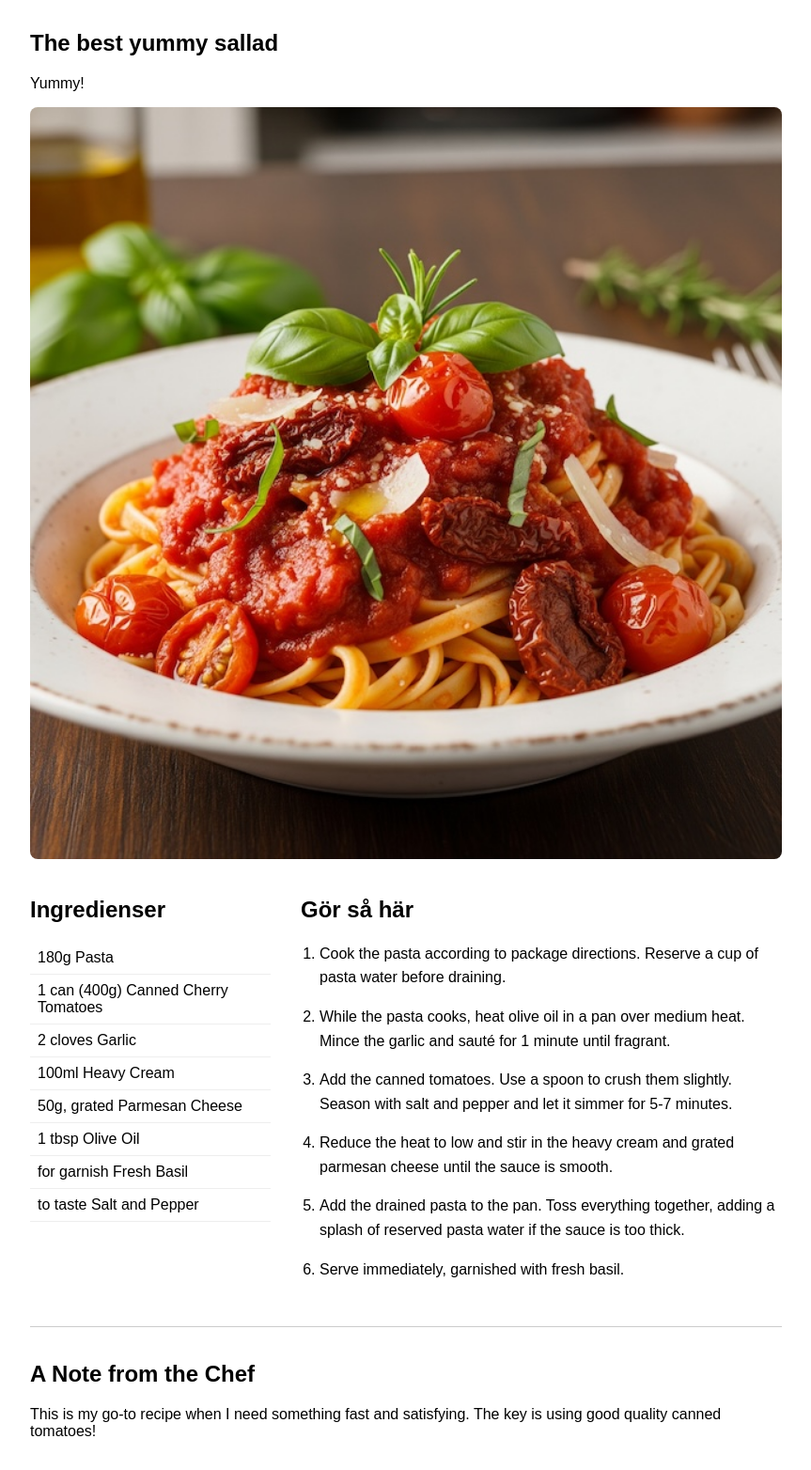
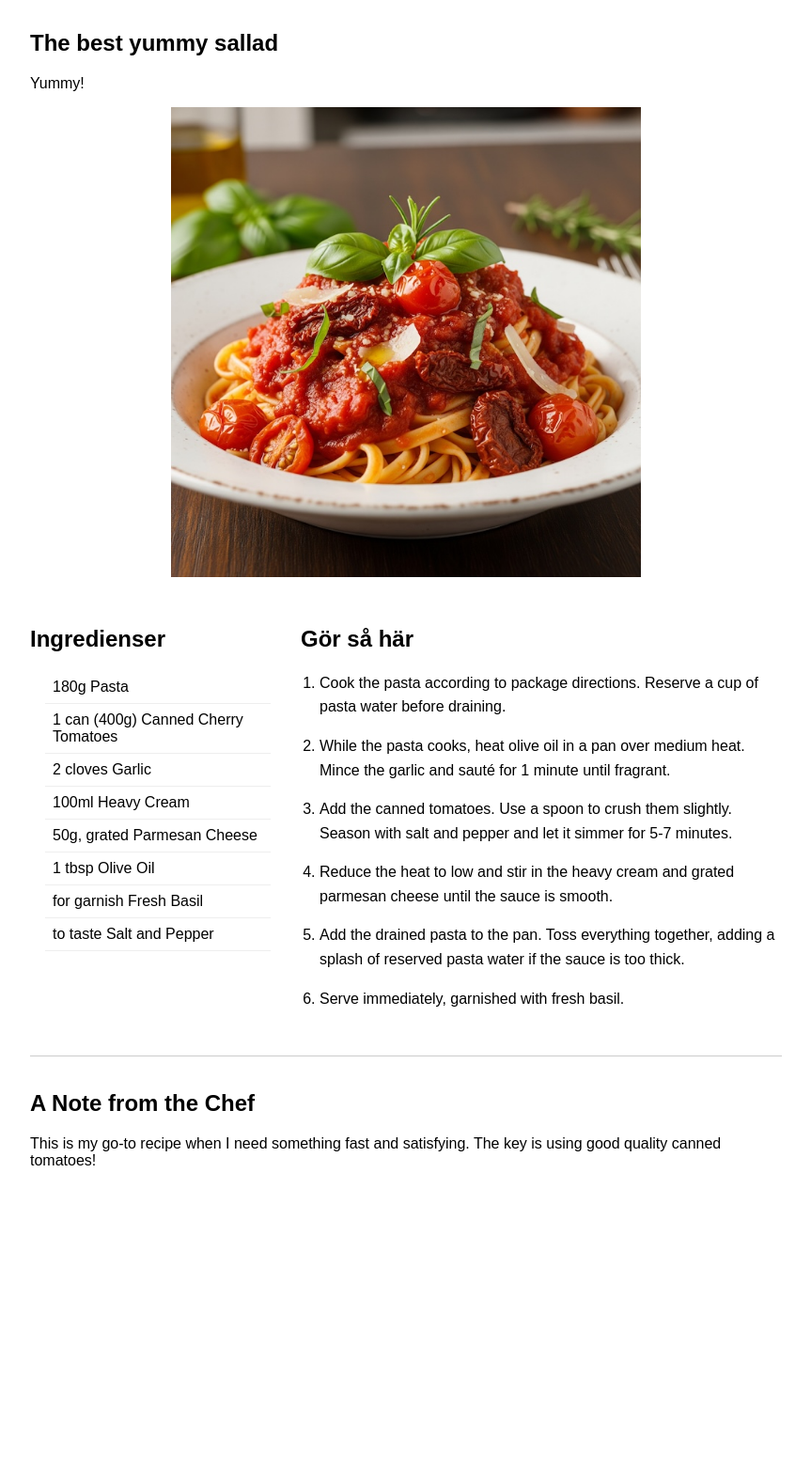
Before and after one commit to selessia/lunch-for-tva, a Jekyll site: the page built from _posts/2025-07-29-another-yummy-salad.md, in a window 1280 px wide. Shown: the whole page at 94% size, without its empty margins (208-1071 px from the left). Built offline with Jekyll 4.4.1, drawn with Linux system fonts in a browser that asks for light colours; after the commit the page ends 1276 px from its top, so only the background shows below that.

Commit message:
Sections

```diff
--- a/_layouts/recipe.html
+++ b/_layouts/recipe.html
@@ -11,13 +11,19 @@
     <div class="recipe-body">
         <div class="ingredients">
             <h2>Ingredienser</h2>
-            <ul>
-                {% for item in page.ingredients %}
-                <li>{{ item.quantity }} {{ item.name }}</li>
+            <ul class="ingredient-list">
+                {% for group in page.ingredients %}
+                {% if group.section %}
+                <li class="ingredient-subheader">{{ group.section }}</li>
+                {% for item in group.items %}
+                <li class="ingredient-item">{{ item.quantity }} {{ item.name }}</li>
+                {% endfor %}
+                {% else %}
+                <li class="ingredient-item">{{ group.quantity }} {{ group.name }}</li>
+                {% endif %}
                 {% endfor %}
             </ul>
         </div>
-
         <div class="instructions">
             <h2>Gör så här</h2>
             <ol>
--- a/assets/css/style.css
+++ b/assets/css/style.css
@@ -117,7 +117,12 @@
 
 /* Basic Recipe Styling */
 .recipe { max-width: 800px; margin: 2rem auto; font-family: sans-serif; }
-.recipe-image { width: 100%; height: auto; border-radius: 8px; margin-bottom: 1rem; }
+.recipe-image {
+    max-width: 500px;
+    width: 100%;
+    display: block;
+    margin: 0 auto 2rem auto;
+}
 .recipe-meta { display: flex; justify-content: space-around; background: #f9f9f9; padding: 1rem; border-radius: 8px; margin-bottom: 2rem; }
 .recipe-body { display: grid; grid-template-columns: 1fr 2fr; gap: 2rem; }
 .ingredients ul { list-style-type: none; padding: 0; }
@@ -125,3 +130,31 @@
 .instructions ol { padding-left: 20px; }
 .instructions li { margin-bottom: 1rem; line-height: 1.6; }
 .recipe-notes { margin-top: 2rem; padding-top: 1rem; border-top: 1px solid #ccc; }
+
+/* Styling for the ingredients list */
+.ingredient-list {
+    list-style-type: none;
+    padding: 0;
+}
+
+/* Style for the subheadings (e.g., "For the Dressing") */
+.ingredient-subheader {
+    font-weight: bold;
+    font-size: 1.1rem;
+    margin-top: 1.5rem;
+    margin-bottom: 0.5rem;
+    padding-bottom: 0.25rem;
+    border-bottom: 1px solid #eee;
+}
+
+/* Style for individual ingredient items */
+.ingredient-item {
+    padding: 0.5rem 0;
+    border-bottom: 1px solid #f5f5f5;
+    margin-left: 1rem; /* Indent items under the subheader */
+}
+
+/* Ensure the first subheader doesn't have extra top margin */
+.ingredient-subheader:first-child {
+    margin-top: 0.5rem;
+}
```
